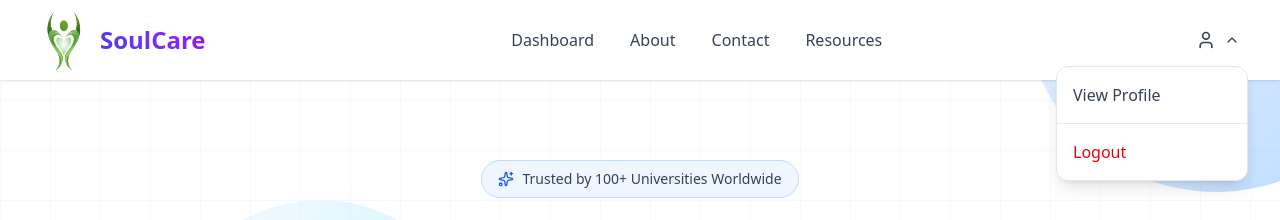
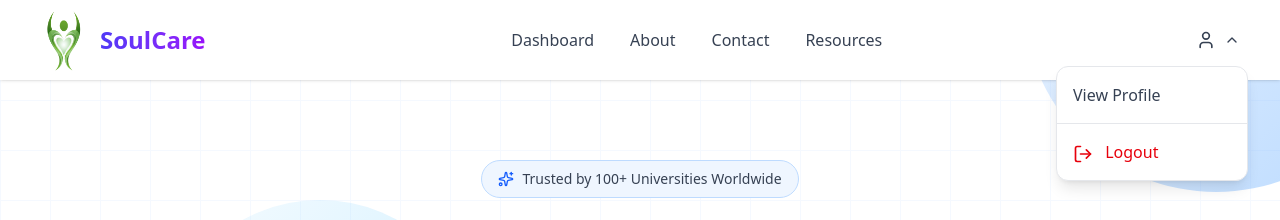
Before and after one commit to riteshpandey9450/SoulCare, a React (Vite) app in the folder frontend/: page / in a window 1280 px wide. Both pictures are taken after a click on the button 1218 px from the left and 40 px from the top of the page. Shown: the top 220 px of the page. Built offline with nearby package versions, Linux system fonts and the light colour scheme.

Commit message:
Little bit adjustment in Navbar.jsx

```diff
--- a/frontend/src/components/Navbar.jsx
+++ b/frontend/src/components/Navbar.jsx
@@ -100,12 +100,16 @@ export default function Navbar() {
                 {/* Dropdown Menu */}
                 {isProfileDropdownOpen && (
                   <div className="absolute right-0 mt-2 w-48 bg-white rounded-xl shadow-lg border border-gray-200 py-2 z-50">
+                    {role !== "admin" &&
+                    <>
                       <a href="/profile" className="block px-4 py-2 text-gray-700 hover:bg-gray-50 hover:text-indigo-600 transition-colors duration-200">
                         View Profile
                       </a>
                       <hr className="my-2 border-gray-200" />
+                    </>
+                    }
                     <button onClick={() => setUser(false)} className="block px-4 py-2 text-red-600 hover:bg-red-50 transition-colors duration-200">
-                      Logout
+                      <LogOut size={20} className='inline-block mr-2'/> Logout
                     </button>
                   </div>
                 )}
@@ -154,6 +158,8 @@ export default function Navbar() {
             {/* Mobile Profile Section */}
             {user &&
               <div className="pt-6 border-t border-gray-200 space-y-3">
+                {
+                  role !== "admin" &&
                   <a
                     href="/profile"
                     className="flex items-center space-x-3 px-4 py-3 text-gray-700 hover:text-indigo-600 hover:bg-indigo-50 rounded-lg transition-all duration-300"
@@ -161,6 +167,7 @@ export default function Navbar() {
                     <User size={20} />
                     <span className="font-medium">Profile</span>
                   </a>
+                }
 
                 <button
                   onClick={() => setUser(false)}
```
Lines whose indentation alone changed are shown as unchanged.
